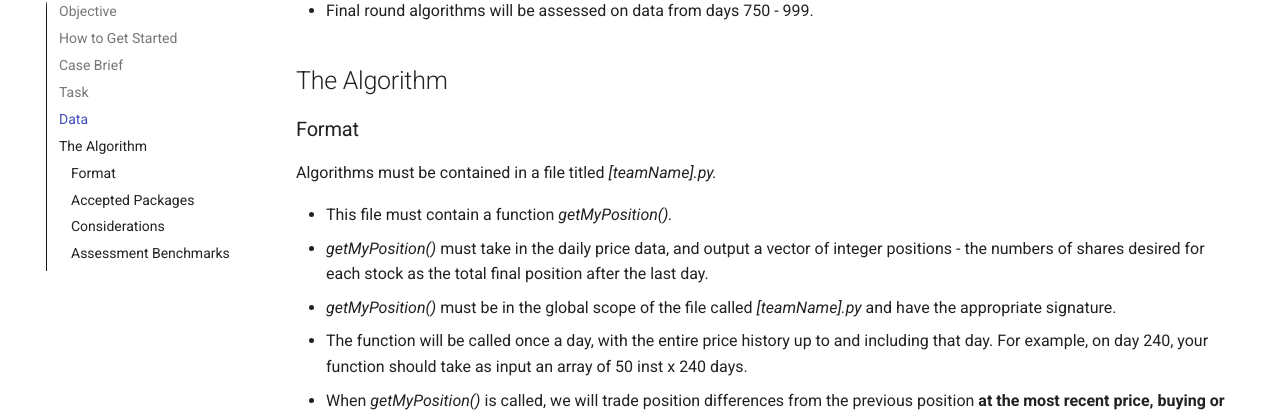
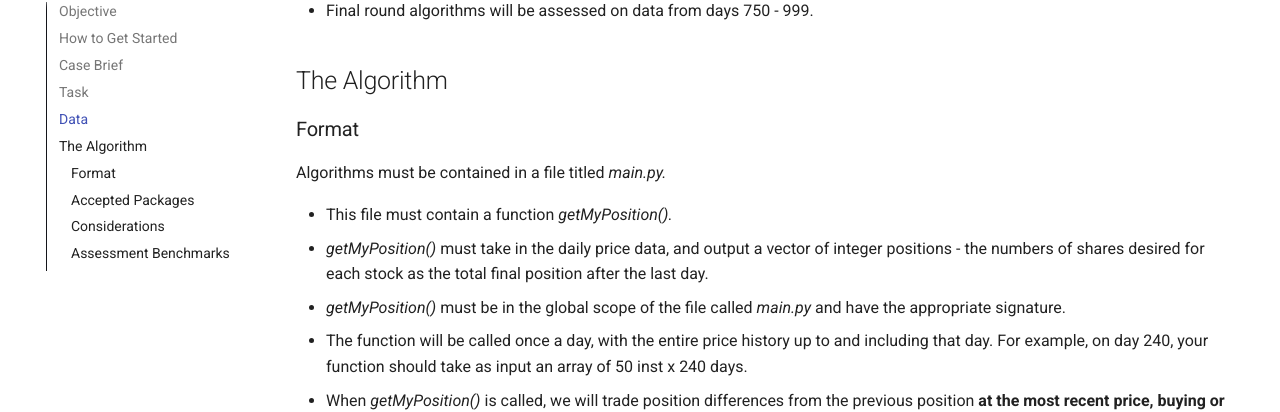
Before and after one commit to loh-0/Algothon25-wiki, an MkDocs documentation site: the page built from docs/2guidelines.md, in a window 1280 px wide and 900 px high, scrolled down 1742 px. Shown: the part 97-509 px from the top of the window. Built offline with MkDocs 1.6.1 and Material for MkDocs 9.7.7, drawn with Linux system fonts in a browser that asks for light colours; comment, search, counter and statistics services are not loaded; some of the changed lines change nothing that is shown.

Commit message:
chore: main

```diff
--- a/docs/2guidelines.md
+++ b/docs/2guidelines.md
@@ -6,7 +6,7 @@
 
 Teams which proceed to the final round, will need to be available at **6:00PM AEST 6 September** to attend.
 
-[//]: # (We recommend that each team have at least one member with programming experience in Python, as well as financial knowledge. Impressive submissions will be expected to involve reasonably advanced data analysis and implementation of reasonably sophisticated trading strategies.)
+[//]: # "We recommend that each team have at least one member with programming experience in Python, as well as financial knowledge. Impressive submissions will be expected to involve reasonably advanced data analysis and implementation of reasonably sophisticated trading strategies."
 
 ---
 
@@ -26,7 +26,7 @@
    - Projections for worst-case scenarios and methods to mitigate this.
    - Considering risk factors, and techniques to minimise risk.
 
-[//]: # (For more information, make sure to take a look at our [learning resources and technical advice]&#40;https://unsw-fintech-society-events.github.io/algothon2022/4resources/&#41; page!)
+[//]: # "For more information, make sure to take a look at our [learning resources and technical advice](https://unsw-fintech-society-events.github.io/algothon2022/4resources/) page!"
 
 ---
 
@@ -63,11 +63,11 @@
 
 ### Format
 
-Algorithms must be contained in a file titled _[teamName].py._
+Algorithms must be contained in a file titled _main.py._
 
 - This file must contain a function _getMyPosition()._
 - _getMyPosition()_ must take in the daily price data, and output a vector of integer positions - the numbers of shares desired for each stock as the total final position after the last day.
-- _getMyPosition()_ must be in the global scope of the file called _[teamName].py_ and have the appropriate signature.
+- _getMyPosition()_ must be in the global scope of the file called _main.py_ and have the appropriate signature.
   - The function will be called once a day, with the entire price history up to and including that day. For example, on day 240, your function should take as input an array of 50 inst x 240 days.
   - When _getMyPosition()_ is called, we will trade position differences from the previous position **at the most recent price, buying or selling.**
   - Consider the case where your last position was +30, and the new stock price is $20. If your new position is +50, _eval_ will register this as buying 20 **extra** shares at $20 a share. If your new position is -200, _eval_ will sell 230 shares also at $20 a share.
@@ -96,26 +96,20 @@
 
 The formula used will be:
 
-**mean(PL) - 0.1 * StdDev(PL)**
+**mean(PL) - 0.1 \* StdDev(PL)**
 
-[//]: # (- PL &#40;daily and mean&#41;,)
-
-[//]: # (- Return &#40;net PL / _dollarVolumeTraded_&#41;,)
-
-[//]: # (- Sharpe Ratio, and)
-
-[//]: # (- Trading volume.)
+[//]: # "- PL (daily and mean),"
+[//]: # "- Return (net PL / _dollarVolumeTraded_),"
+[//]: # "- Sharpe Ratio, and"
+[//]: # "- Trading volume."
 
 Your algorithms will be assessed against _unseen, future_ price data of the same 50 instruments within the provided simulated trading universe.
 
 We expect algorithms to have a maximum runtime of ~10min.
 
-[//]: # (## Submission)
-
-[//]: # ()
-[//]: # (Submission details can be found on our [Submission]&#40;https://unsw-fintech-society-events.github.io/algothon2022/5submission/&#41; page.)
-
-[//]: # ()
-[//]: # (Ensure that all code submitted is tested against _eval.py_ **This will be the test used to evaluate the performance of your algorithm.**)
-
-[//]: # (Judging criteria can be found [here.]&#40;https://unsw-fintech-society-events.github.io/algothon2022/6criteria/&#41;)
+[//]: # "## Submission"
+[//]: #
+[//]: # "Submission details can be found on our [Submission](https://unsw-fintech-society-events.github.io/algothon2022/5submission/) page."
+[//]: #
+[//]: # "Ensure that all code submitted is tested against _eval.py_ **This will be the test used to evaluate the performance of your algorithm.**"
+[//]: # "Judging criteria can be found [here.](https://unsw-fintech-society-events.github.io/algothon2022/6criteria/)"
```
